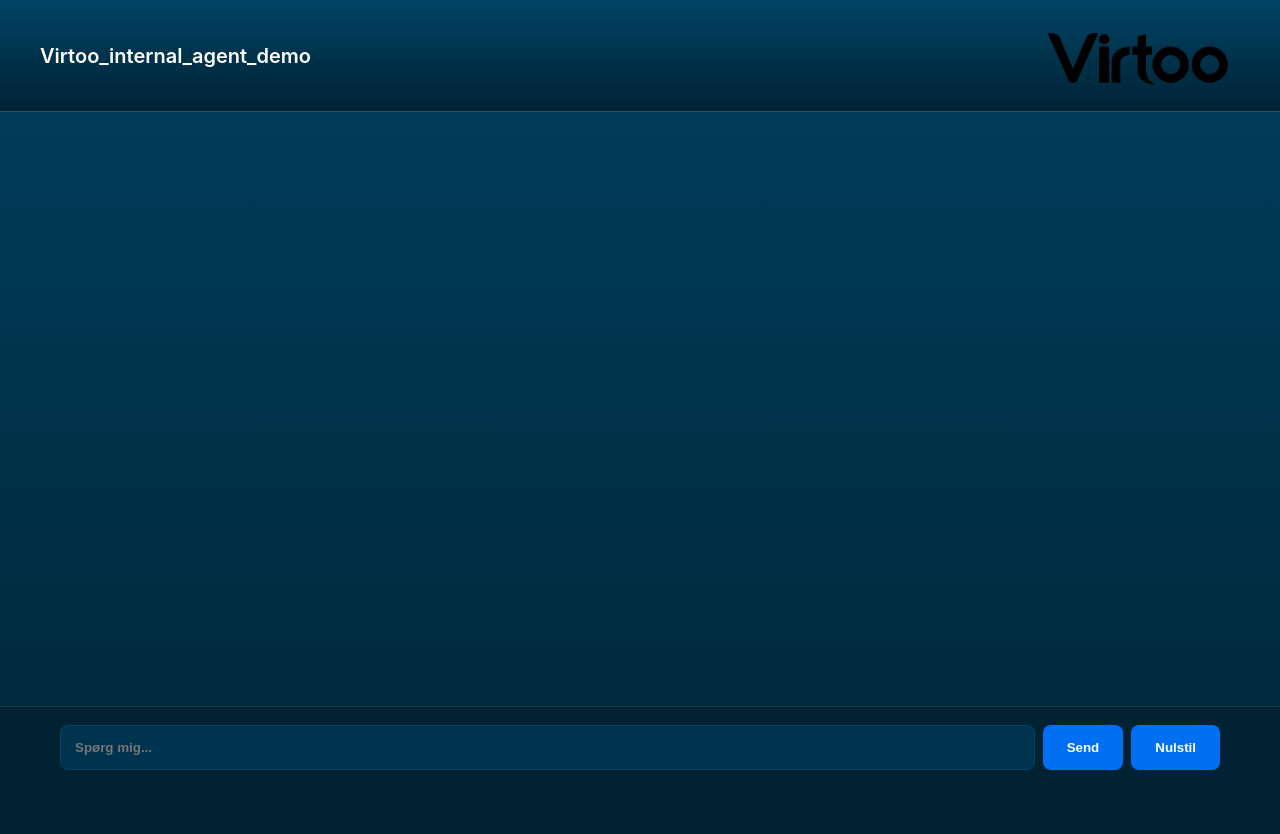
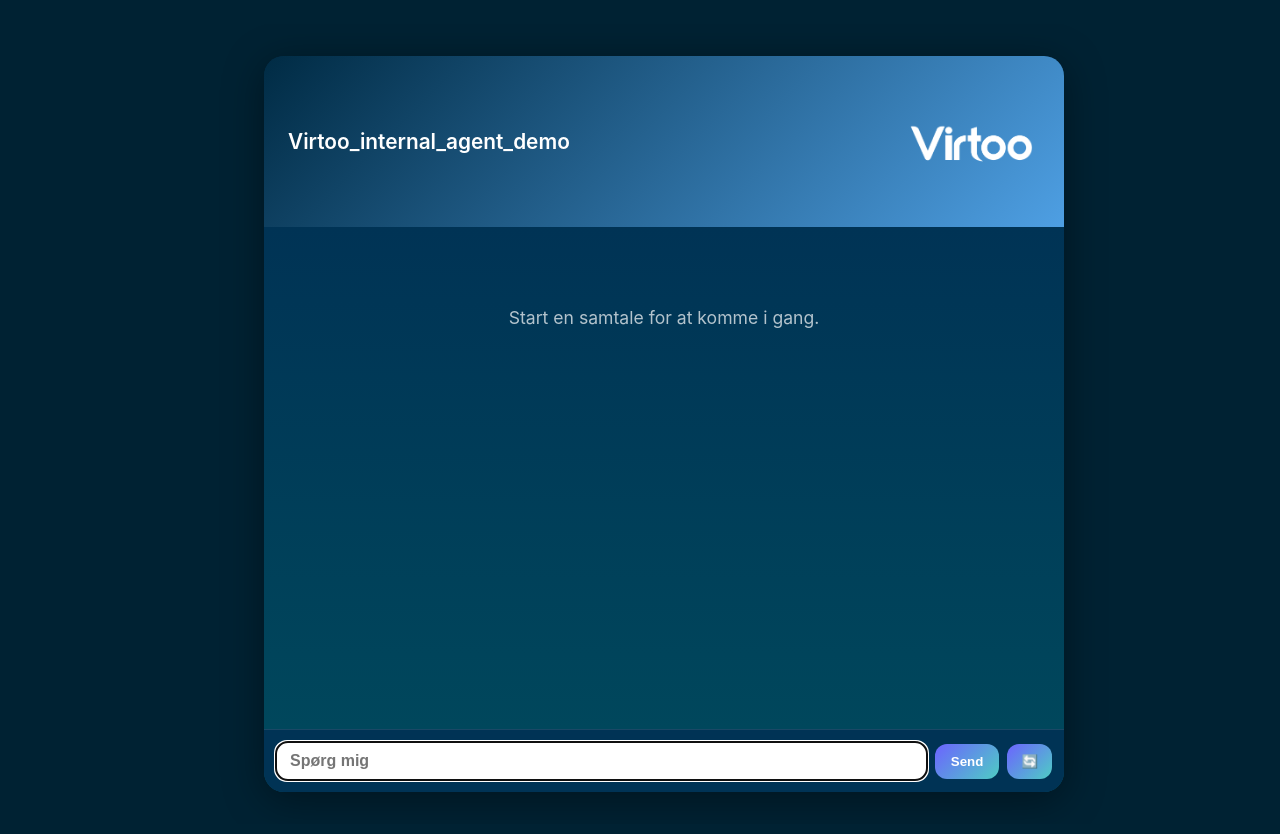
Before and after one commit to JacobHonore1/zaxis-agentchat, a Next.js app: page / in a window 1280 px wide. Shown: the top 834 px of the page. Before the commit the page ends 800 px from the top, so only its background shows below. Built offline with nearby package versions, Linux system fonts and the light colour scheme.

Commit message:
Update page.tsx

```diff
--- a/app/page.tsx
+++ b/app/page.tsx
@@ -1,36 +1,44 @@
 'use client';
 
-import { useState, useEffect } from 'react';
+import { useState, useEffect, useRef } from 'react';
+import Image from 'next/image';
+import ReactMarkdown from 'react-markdown';
 import { v4 as uuidv4 } from 'uuid';
-import ReactMarkdown from 'react-markdown';
 
 export default function ChatPage() {
   const [messages, setMessages] = useState<{ role: string; content: string }[]>([]);
   const [input, setInput] = useState('');
+  const [conversationId, setConversationId] = useState<string | null>(null);
   const [loading, setLoading] = useState(false);
+  const inputRef = useRef<HTMLInputElement | null>(null);
+  const chatEndRef = useRef<HTMLDivElement | null>(null);
 
   useEffect(() => {
-    let conversationId = localStorage.getItem('conversation_id');
-    if (!conversationId) {
-      conversationId = uuidv4();
-      localStorage.setItem('conversation_id', conversationId);
+    inputRef.current?.focus();
+  }, [loading]);
+
+  useEffect(() => {
+    chatEndRef.current?.scrollIntoView({ behavior: 'smooth' });
+  }, [messages]);
+
+  useEffect(() => {
+    let storedId = localStorage.getItem('conversation_id');
+    if (!storedId) {
+      storedId = uuidv4();
+      localStorage.setItem('conversation_id', storedId);
     }
-
-    document.body.style.margin = '0';
-    document.body.style.padding = '0';
-    document.body.style.background = '#002233';
-    document.body.style.overflow = 'hidden';
+    setConversationId(storedId);
   }, []);
 
   const sendMessage = async () => {
-    if (!input.trim()) return;
-    const conversationId = localStorage.getItem('conversation_id');
+    if (!input.trim() || loading) return;
     const userMessage = { role: 'user', content: input };
     setMessages((prev) => [...prev, userMessage]);
     setInput('');
     setLoading(true);
 
-    const response = await fetch('/api/chat', {
+    try {
+      const res = await fetch('/api/chat', {
         method: 'POST',
         headers: { 'Content-Type': 'application/json' },
         body: JSON.stringify({
@@ -38,195 +46,274 @@ export default function ChatPage() {
           message: input,
         }),
       });
-
-    const data = await response.json();
+      const data = await res.json();
+      if (data.reply) {
         const botMessage = { role: 'assistant', content: data.reply };
         setMessages((prev) => [...prev, botMessage]);
+      }
+    } catch (err) {
+      console.error('🚨 Fejl ved afsendelse:', err);
+      setMessages((prev) => [
+        ...prev,
+        { role: 'assistant', content: 'Der opstod en fejl ved forbindelsen.' },
+      ]);
+    } finally {
       setLoading(false);
+      inputRef.current?.focus();
+    }
   };
 
-  const resetChat = () => {
+  const resetConversation = () => {
     localStorage.removeItem('conversation_id');
+    setConversationId(null);
     setMessages([]);
+    inputRef.current?.focus();
   };
 
   return (
     <div
       style={{
+        height: '100vh',
         width: '100vw',
-        height: '100vh',
-        color: 'white',
+        overflow: 'hidden',
+        margin: 0,
+        padding: 0,
+        display: 'flex',
+        justifyContent: 'center',
+        alignItems: 'center',
+        background: '#002233',
+        fontFamily: 'Inter, sans-serif',
+      }}
+    >
+      <style jsx global>{`
+        html,
+        body {
+          margin: 0;
+          padding: 0;
+          overflow: hidden;
+          background-color: #002233;
+        }
+        .chat-scroll::-webkit-scrollbar {
+          width: 6px;
+        }
+        .chat-scroll::-webkit-scrollbar-track {
+          background: transparent;
+        }
+        .chat-scroll::-webkit-scrollbar-thumb {
+          background-color: #002233;
+          border-radius: 10px;
+        }
+        .chat-scroll::-webkit-scrollbar-thumb:hover {
+          background-color: #003355;
+        }
+      `}</style>
+
+      <div
+        style={{
+          width: '100%',
+          maxWidth: 800,
+          height: '92vh',
           display: 'flex',
           flexDirection: 'column',
-        fontFamily: 'Inter, sans-serif',
-        background: 'linear-gradient(to bottom, #00334d, #001a26)',
+          borderRadius: 20,
+          boxShadow: '0 8px 40px rgba(0,0,0,0.4)',
+          overflow: 'hidden',
+          background: 'linear-gradient(180deg, #002b44 0%, #004d66 100%)',
         }}
       >
-      {/* Topbjælke */}
+        {/* Header */}
         <div
           style={{
-          background: 'linear-gradient(to bottom, #004466, #002233)',
-          padding: '18px 40px',
+            background: 'linear-gradient(135deg, #002b44 0%, #4e9fe3 100%)',
+            padding: '18px 24px',
             display: 'flex',
+            alignItems: 'center',
             justifyContent: 'space-between',
-          alignItems: 'center',
-          borderBottom: '1px solid rgba(255,255,255,0.1)',
-          flexShrink: 0,
           }}
         >
-        <h1 style={{ margin: 0, fontWeight: 600, fontSize: 20 }}>Virtoo_internal_agent_demo</h1>
-        <img
+          <h1
+            style={{
+              fontSize: '1.3rem',
+              fontWeight: 600,
+              color: '#ffffff',
+              margin: 0,
+            }}
+          >
+            Virtoo_internal_agent_demo
+          </h1>
+
+          <Image
             src="/VITROO logo_Black.png"
-          alt="Virtoo Logo"
-          style={{ height: 75, objectFit: 'contain' }}
+            alt="Virtoo logo"
+            width={135}
+            height={135}
+            style={{ objectFit: 'contain', filter: 'brightness(0) invert(1)' }}
           />
         </div>
 
-      {/* Chatindhold */}
+        {/* Chatvindue */}
         <div
+          className="chat-scroll"
           style={{
             flex: 1,
+            padding: '20px',
             overflowY: 'auto',
-          padding: '24px 60px',
-          background: 'linear-gradient(to top, #002a3d, #003b59)',
-          scrollbarWidth: 'thin',
-          scrollbarColor: '#002233 #001a26',
+            background: 'linear-gradient(to bottom, #003355 0%, #00475c 100%)',
+            color: '#ffffff',
           }}
         >
-        <style jsx global>{`
-          ::-webkit-scrollbar {
-            width: 6px;
-          }
-          ::-webkit-scrollbar-track {
-            background: #001a26;
-          }
-          ::-webkit-scrollbar-thumb {
-            background-color: #002233;
-            border-radius: 3px;
-          }
-
-          @keyframes blink {
-            0%,
-            80%,
-            100% {
-              opacity: 0;
-            }
-            40% {
-              opacity: 1;
-            }
-          }
-
-          .dots::after {
-            content: '…';
-            animation: blink 1.2s infinite;
-          }
-        `}</style>
-
-        {messages.map((msg, i) => (
+          {messages.length === 0 ? (
+            <p
+              style={{
+                color: 'rgba(255,255,255,0.7)',
+                textAlign: 'center',
+                marginTop: 60,
+                fontSize: '1.1rem',
+              }}
+            >
+              Start en samtale for at komme i gang.
+            </p>
+          ) : (
+            messages.map((msg, i) => (
               <div
                 key={i}
                 style={{
-              marginBottom: 20,
-              display: 'flex',
-              flexDirection: 'column',
-              alignItems: 'flex-start',
+                  textAlign: 'left',
+                  marginBottom: 12,
                 }}
               >
-            <strong
+                <div
                   style={{
                     color: msg.role === 'user' ? '#5bc0de' : '#9fe2bf',
-                marginBottom: 4,
+                    fontWeight: 600,
+                    marginBottom: 6,
                   }}
                 >
                   {msg.role === 'user' ? 'Bruger' : 'Assistent'}
-            </strong>
+                </div>
                 <div
                   style={{
-                backgroundColor: msg.role === 'user' ? '#004466' : '#002a3d',
-                borderRadius: 12,
-                padding: '14px 18px',
-                lineHeight: 1.6,
-                fontSize: '15px',
-                maxWidth: '75%',
-                color: 'white',
+                    display: 'inline-block',
+                    padding: '12px 16px',
+                    borderRadius: 16,
+                    background:
+                      msg.role === 'user'
+                        ? 'rgba(255, 255, 255, 0.15)'
+                        : 'rgba(0, 0, 0, 0.25)',
+                    color: msg.role === 'user' ? '#fff' : '#e6f3ff',
+                    maxWidth: '80%',
+                    wordBreak: 'break-word',
+                    textAlign: 'left',
+                    lineHeight: '1.6',
+                    fontSize: '1rem',
                   }}
                 >
                   <ReactMarkdown>{msg.content}</ReactMarkdown>
                 </div>
               </div>
-        ))}
+            ))
+          )}
 
           {loading && (
+            <div style={{ textAlign: 'left', margin: '10px 0 0 10px' }}>
+              <div className="dot-flashing" />
+              <style>
+                {`
+                .dot-flashing {
+                  position: relative;
+                  width: 6px;
+                  height: 6px;
+                  border-radius: 50%;
+                  background-color: #ffffff;
+                  animation: dot-flashing 1s infinite linear alternate;
+                }
+                .dot-flashing::before, .dot-flashing::after {
+                  content: '';
+                  position: absolute;
+                  top: 0;
+                  width: 6px;
+                  height: 6px;
+                  border-radius: 50%;
+                  background-color: #ffffff;
+                }
+                .dot-flashing::before { left: -10px; animation: dot-flashing 1s infinite alternate; }
+                .dot-flashing::after { left: 10px; animation: dot-flashing 1s infinite alternate; }
+                @keyframes dot-flashing {
+                  0% { opacity: 0.2; }
+                  50%, 100% { opacity: 1; }
+                }
+              `}
+              </style>
+            </div>
+          )}
+          <div ref={chatEndRef} />
+        </div>
+
+        {/* Footer */}
         <div
           style={{
-              color: '#9fe2bf',
-              fontStyle: 'italic',
-              marginTop: 10,
-              marginLeft: 4,
-            }}
-          >
-            Assistent skriver<span className="dots"></span>
-          </div>
-        )}
-      </div>
-
-      {/* Inputfelt */}
-      <div
-        style={{
+            borderTop: '1px solid rgba(255,255,255,0.1)',
+            background: '#003355',
+            padding: '12px',
             display: 'flex',
-          gap: 8,
-          padding: '18px 60px 30px 60px',
-          backgroundColor: '#002233',
-          borderTop: '1px solid rgba(255,255,255,0.1)',
-          flexShrink: 0,
+            alignItems: 'center',
+            gap: '8px',
           }}
         >
           <input
+            ref={inputRef}
             type="text"
             value={input}
             onChange={(e) => setInput(e.target.value)}
             onKeyDown={(e) => e.key === 'Enter' && sendMessage()}
-          placeholder="Spørg mig..."
-          autoFocus
+            placeholder="Spørg mig"
             style={{
               flex: 1,
-            padding: 14,
-            borderRadius: 8,
-            border: '1px solid #004466',
-            backgroundColor: '#00334d',
-            color: 'white',
+              padding: '10px 14px',
+              borderRadius: 12,
+              border: 'none',
+              fontSize: '1rem',
               fontWeight: 'bold',
-            outline: 'none',
+              color: '#002233',
+              background: '#ffffff',
             }}
+            disabled={loading}
           />
           <button
             onClick={sendMessage}
+            disabled={loading}
             style={{
-            backgroundColor: '#0070f3',
+              background: loading
+                ? 'linear-gradient(135deg, #999, #aaa)'
+                : 'linear-gradient(135deg, #6C63FF, #4ECDC4)',
               color: 'white',
               border: 'none',
-            borderRadius: 8,
-            padding: '14px 24px',
-            cursor: 'pointer',
-            fontWeight: 'bold',
+              borderRadius: 12,
+              padding: '10px 16px',
+              fontWeight: 600,
+              cursor: loading ? 'default' : 'pointer',
+              flexShrink: 0,
             }}
           >
-          Send
+            {loading ? '...' : 'Send'}
           </button>
           <button
-          onClick={resetChat}
+            onClick={resetConversation}
+            title="Nulstil samtale"
             style={{
-            backgroundColor: '#0070f3',
+              background: 'linear-gradient(135deg, #6C63FF, #4ECDC4)',
               color: 'white',
               border: 'none',
-            borderRadius: 8,
-            padding: '14px 24px',
+              borderRadius: 12,
+              padding: '10px 14px',
+              fontWeight: 600,
               cursor: 'pointer',
-            fontWeight: 'bold',
+              flexShrink: 0,
             }}
           >
-          Nulstil
+            🔄
           </button>
+        </div>
       </div>
     </div>
   );
```
Lines whose indentation alone changed are shown as unchanged.
